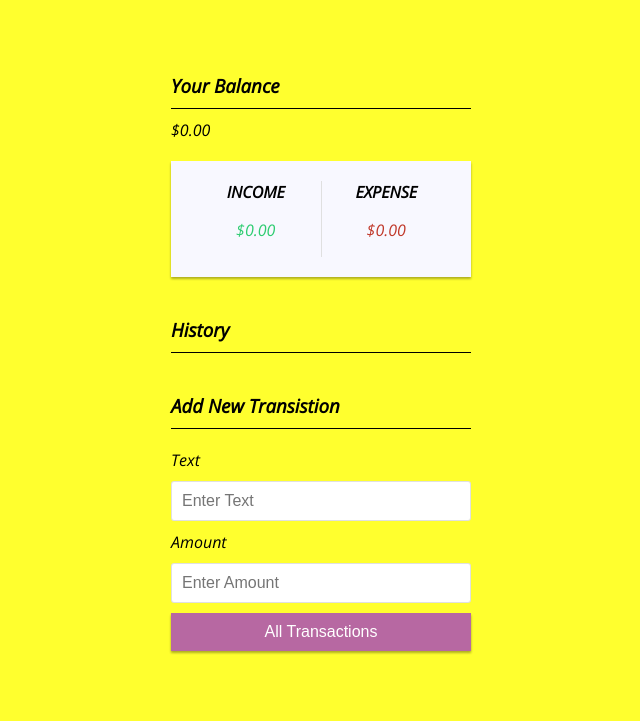
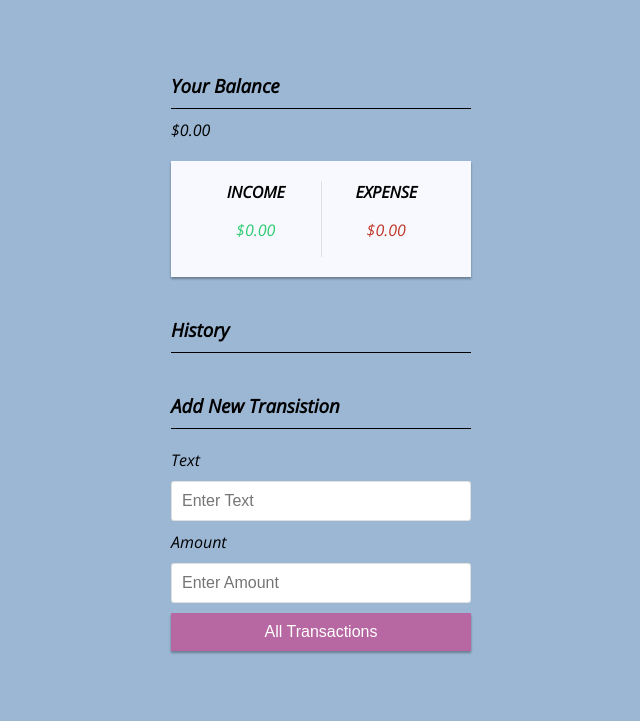
Before and after one commit to Sahad-09/Expense-Tracker, a plain HTML site: page index.html in a window 1280 px wide. Shown: the part 79-800 px from the top of the page, without its empty margins (319-959 px from the left). Drawn offline with nearby package versions, Linux system fonts and the light colour scheme.

Commit message:
Initial commit

```diff
--- a/style.css
+++ b/style.css
@@ -10,7 +10,7 @@
 }
 
 body{
-    background-color: #FFFF2E;
+    background-color: #9BB7D4;
     display: flex;
     flex-direction: column;
     justify-content: center;
```
